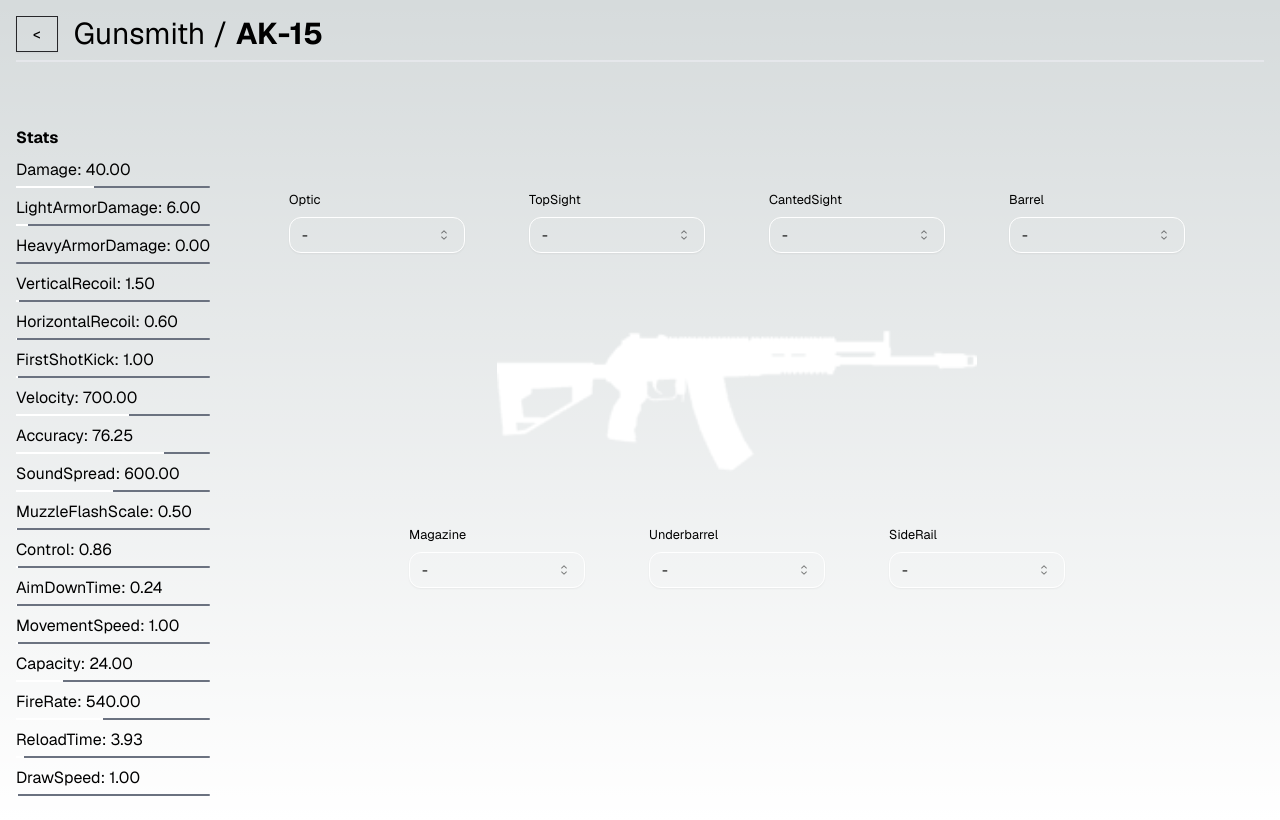
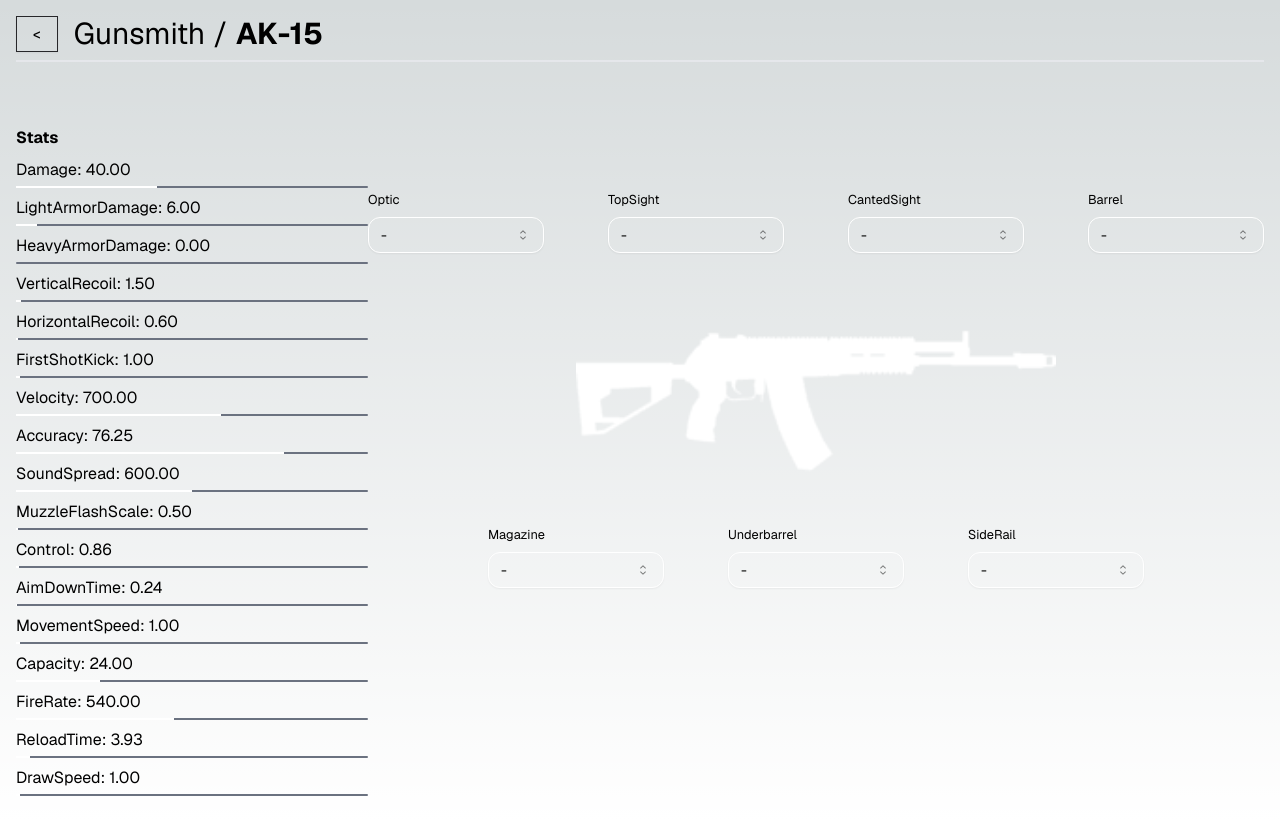
Before and after one commit to sidneifjr/battlebit-arsenal, a Next.js app: page /weapons/ak-15 in a window 1280 px wide. Built offline with nearby package versions, Linux system fonts and the light colour scheme.

Commit message:
fix: prepara GunsmithStats para ajustes futuros

```diff
--- a/src/components/Gunsmith/GunsmithStats.tsx
+++ b/src/components/Gunsmith/GunsmithStats.tsx
@@ -1,4 +1,4 @@
-import { v4 as uuidv4 } from 'uuid'
+import { useEffect, useRef } from 'react'
 
 interface Stats {
   stats: {
@@ -31,6 +31,8 @@ interface Stats {
 }
 
 export const GunsmithStats = ({ stats }: Stats) => {
+  const ref = useRef(null)
+
   // Removendo stats que não serão úteis.
   const {
     id,
@@ -46,34 +48,41 @@ export const GunsmithStats = ({ stats }: Stats) => {
 
   const getKeyValuePairsFromStats = Object.entries(statsWithoutUndesirables)
 
+  /**
+    Quando houver alteração no valor de um stat, aplicar uma alteração na cor ou um "risco" no valor antigo.
+
+    1) Eu poderia comparar o valor inicial com o novo valor da propriedade específica.
+    2) Então, buscar pelo stat correspondente a partir do "ref" na ul.
+  */
+  useEffect(() => {
+    console.log(stats)
+  }, [stats])
+
   return (
-    <div className="max-w-xs pt-16">
+    <div className="w-full pt-16">
       <strong className="pb-2 block">Stats</strong>
 
       {/**
-       * Animar as barras de stats, ao entrar na página ou entrar no viewport do usuário.
+       * Animar as barras de stats, ao entrar na página ou no viewport do usuário.
        */}
-      <ul>
-        {getKeyValuePairsFromStats.map(([key, value]) =>
-          key !== 'rangeData' ? (
-            <li key={uuidv4()} className="pb-2">
-              <span className="pb-1 capitalize block">
-                {key}: {value.toFixed(2)}
-              </span>
-
-              {/**
-               * Definir max e min value, semelhante a um input de range.
-               */}
+      <ul ref={ref}>
+        {getKeyValuePairsFromStats.map(
+          ([key, value]) =>
+            key !== 'rangeData' && (
+              <li key={key} className="pb-2">
+                <p className="pb-1 capitalize block">
+                  <span>{key}</span>: <span>{value.toFixed(2)}</span>
+                </p>
 
                 <div className="h-0.5 max-w-[100%] bg-gray-500 rounded-xl">
                   <div
                     className="bg-white h-full"
-                  style={{ width: `${value < 100 ? value : value / 12}%` }}
+                    style={{
+                      width: `${value < 100 ? value : value / 12}%`,
+                    }}
                   ></div>
                 </div>
               </li>
-          ) : (
-            ''
             )
         )}
       </ul>
```
Lines whose indentation alone changed are shown as unchanged.
